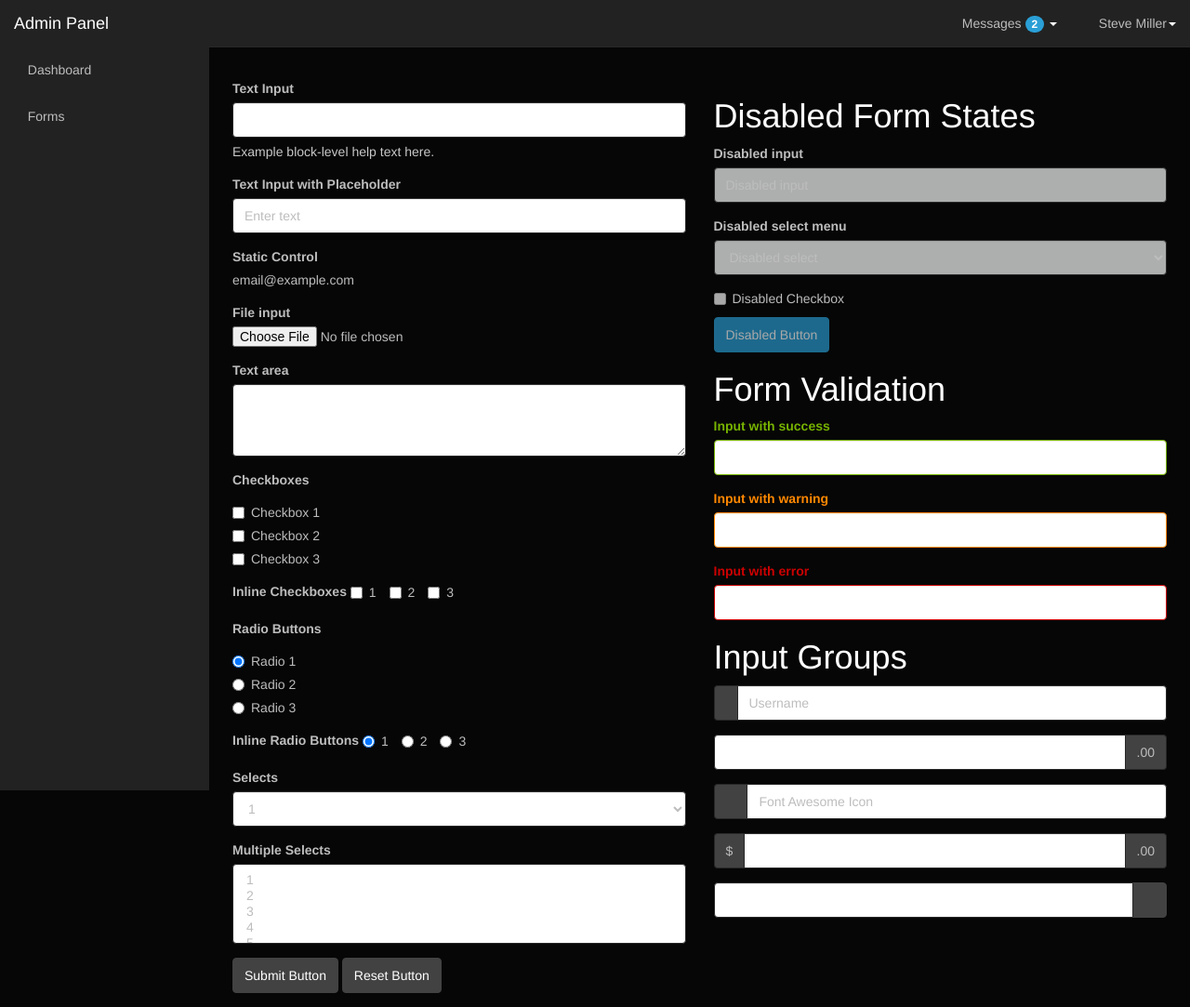
After one commit to BDGL-Hacks/Docker, a Django app: page /manager/create/ in a window 1280 px wide. The commit adds this page. Shown: the whole page at 93% size. Run offline with Django 3.2, Linux system fonts and the light colour scheme; some libraries are stand-ins or nearby versions; some web fonts are replaced.

Commit message:
Forms page up

```diff
--- a/docker/docker/urls.py
+++ b/docker/docker/urls.py
@@ -2,6 +2,7 @@ from django.conf.urls import patterns, include, url
 from django.contrib import admin
 from django.conf import settings
 from django.conf.urls.static import static
+from django.views.generic.base import RedirectView
 
 urlpatterns = patterns('',
     # Examples:
@@ -9,5 +10,7 @@ urlpatterns = patterns('',
     # url(r'^blog/', include('blog.urls')),
 
     url(r'^admin/', include(admin.site.urls)),
-    url(r'^$', include('manager.urls')),
-) + static(settings.STATIC_URL, document_root=settings.STATIC_ROOT)
+    url(r'^$', RedirectView.as_view(url='/manager', permanent=False)),
+    url(r'^manager/', include('manager.urls')),
+)
+#+ static(settings.STATIC_URL, document_root=settings.STATIC_ROOT)
--- a/docker/manager/templates/manager/base.html
+++ b/docker/manager/templates/manager/base.html
@@ -24,20 +24,20 @@
 	                    <span class="icon-bar"></span>
 	                    <span class="icon-bar"></span>
 	                </button>
-	                <a class="navbar-brand" href="index.html">Admin Panel</a>
+	                <a class="navbar-brand" href="{% url 'home' %}">Admin Panel</a>
 	            </div>
 	            <div class="collapse navbar-collapse navbar-ex1-collapse">
 	                <ul class="nav navbar-nav side-nav">
-	                    <li><a href="index.html"><i class="fa fa-bullseye"></i> Dashboard</a></li>
-	                    <li><a href="portfolio.html"><i class="fa fa-tasks"></i> Portfolio</a></li>
-	                    <li><a href="blog.html"><i class="fa fa-globe"></i> Blog</a></li>
-	                    <li><a href="signup.html"><i class="fa fa-list-ol"></i> SignUp</a></li>
-	                    <li><a href="register.html"><i class="fa fa-font"></i> Register</a></li>
-	                    <li><a href="timeline.html"><i class="fa fa-font"></i> Timeline</a></li>
-	                    <li class="selected"><a href="forms.html"><i class="fa fa-list-ol"></i> Forms</a></li>
-	                    <li><a href="typography.html"><i class="fa fa-font"></i> Typography</a></li>
-	                    <li><a href="bootstrap-elements.html"><i class="fa fa-list-ul"></i> Bootstrap Elements</a></li>
-	                    <li><a href="bootstrap-grid.html"><i class="fa fa-table"></i > Bootstrap Grid</a></li>
+	                    <li><a href="{% url 'home' %}"><i class="fa fa-bullseye"></i> Dashboard</a></li>
+	                    <!-- <li><a href="portfolio.html"><i class="fa fa-tasks"></i> Portfolio</a></li> -->
+	                    <!-- <li><a href="blog.html"><i class="fa fa-globe"></i> Blog</a></li> -->
+	                    <!-- <li><a href="signup.html"><i class="fa fa-list-ol"></i> SignUp</a></li> -->
+	                    <!-- <li><a href="register.html"><i class="fa fa-font"></i> Register</a></li> -->
+	                    <!-- <li><a href="timeline.html"><i class="fa fa-font"></i> Timeline</a></li> -->
+	                    <li><a href="{% url 'manager.views.create_image' %}"><i class="fa fa-list-ol"></i> Forms</a></li>
+	                    <!-- <li><a href="typography.html"><i class="fa fa-font"></i> Typography</a></li> -->
+	                    <!-- <li><a href="bootstrap-elements.html"><i class="fa fa-list-ul"></i> Bootstrap Elements</a></li> -->
+	                    <!-- <li><a href="bootstrap-grid.html"><i class="fa fa-table"></i > Bootstrap Grid</a></li>             -->
 	                </ul>
 	                <ul class="nav navbar-nav navbar-right navbar-user">
 	                    <li class="dropdown messages-dropdown">
--- /dev/null
+++ b/docker/manager/templates/manager/create_instance.html
@@ -0,0 +1,228 @@
+{% extends "manager/base.html" %}
+{% block title %}
+New Instance
+{% endblock %}
+{% block content %}
+<div class="row">
+    <div class="col-lg-6">
+
+        <form role="form">
+
+            <div class="form-group">
+                <label>Text Input</label>
+                <input class="form-control">
+                <p class="help-block">Example block-level help text here.</p>
+            </div>
+
+            <div class="form-group">
+                <label>Text Input with Placeholder</label>
+                <input class="form-control" placeholder="Enter text">
+            </div>
+
+            <div class="form-group">
+                <label>Static Control</label>
+                <p class="form-control-static">email@example.com</p>
+            </div>
+
+            <div class="form-group">
+                <label>File input</label>
+                <input type="file">
+            </div>
+
+            <div class="form-group">
+                <label>Text area</label>
+                <textarea class="form-control" rows="3"></textarea>
+            </div>
+
+            <div class="form-group">
+                <label>Checkboxes</label>
+                <div class="checkbox">
+                    <label>
+                        <input type="checkbox" value="">
+                        Checkbox  1
+                    </label>
+                </div>
+                <div class="checkbox">
+                    <label>
+                        <input type="checkbox" value="">
+                        Checkbox  2
+                    </label>
+                </div>
+                <div class="checkbox">
+                    <label>
+                        <input type="checkbox" value="">
+                        Checkbox  3
+                    </label>
+                </div>
+            </div>
+
+            <div class="form-group">
+                <label>Inline Checkboxes</label>
+                <label class="checkbox-inline">
+                    <input type="checkbox">
+                    1
+                </label>
+                <label class="checkbox-inline">
+                    <input type="checkbox">
+                    2
+                </label>
+                <label class="checkbox-inline">
+                    <input type="checkbox">
+                    3
+                </label>
+            </div>
+
+            <div class="form-group">
+                <label>Radio Buttons</label>
+                <div class="radio">
+                    <label>
+                        <input type="radio" name="optionsRadios" id="optionsRadios1" value="option1" checked>
+                        Radio  1
+                    </label>
+                </div>
+                <div class="radio">
+                    <label>
+                        <input type="radio" name="optionsRadios" id="optionsRadios2" value="option2">
+                        Radio  2
+                    </label>
+                </div>
+                <div class="radio">
+                    <label>
+                        <input type="radio" name="optionsRadios" id="optionsRadios3" value="option3">
+                        Radio  3
+                    </label>
+                </div>
+            </div>
+
+            <div class="form-group">
+                <label>Inline Radio Buttons</label>
+                <label class="radio-inline">
+                    <input type="radio" name="optionsRadiosInline" id="optionsRadiosInline1" value="option1" checked>
+                    1
+                </label>
+                <label class="radio-inline">
+                    <input type="radio" name="optionsRadiosInline" id="optionsRadiosInline2" value="option2">
+                    2
+                </label>
+                <label class="radio-inline">
+                    <input type="radio" name="optionsRadiosInline" id="optionsRadiosInline3" value="option3">
+                    3
+                </label>
+            </div>
+
+            <div class="form-group">
+                <label>Selects</label>
+                <select class="form-control">
+                    <option>1</option>
+                    <option>2</option>
+                    <option>3</option>
+                    <option>4</option>
+                    <option>5</option>
+                </select>
+            </div>
+
+            <div class="form-group">
+                <label>Multiple Selects</label>
+                <select multiple class="form-control">
+                    <option>1</option>
+                    <option>2</option>
+                    <option>3</option>
+                    <option>4</option>
+                    <option>5</option>
+                </select>
+            </div>
+
+            <button type="submit" class="btn btn-default">Submit Button</button>
+            <button type="reset" class="btn btn-default">Reset Button</button>
+
+        </form>
+
+    </div>
+    <div class="col-lg-6">
+        <h1>Disabled Form States</h1>
+
+        <form role="form">
+
+            <fieldset disabled>
+
+                <div class="form-group">
+                    <label for="disabledSelect">Disabled input</label>
+                    <input class="form-control" id="disabledInput" type="text" placeholder="Disabled input" disabled>
+                </div>
+
+                <div class="form-group">
+                    <label for="disabledSelect">Disabled select menu</label>
+                    <select id="disabledSelect" class="form-control">
+                        <option>Disabled select</option>
+                    </select>
+                </div>
+
+                <div class="checkbox">
+                    <label>
+                        <input type="checkbox">
+                        Disabled Checkbox
+                    </label>
+                </div>
+
+                <button type="submit" class="btn btn-primary">Disabled Button</button>
+
+            </fieldset>
+
+        </form>
+
+        <h1>Form Validation</h1>
+
+        <form role="form">
+
+            <div class="form-group has-success">
+                <label class="control-label" for="inputSuccess">Input with success</label>
+                <input type="text" class="form-control" id="inputSuccess">
+            </div>
+
+            <div class="form-group has-warning">
+                <label class="control-label" for="inputWarning">Input with warning</label>
+                <input type="text" class="form-control" id="inputWarning">
+            </div>
+
+            <div class="form-group has-error">
+                <label class="control-label" for="inputError">Input with error</label>
+                <input type="text" class="form-control" id="inputError">
+            </div>
+
+        </form>
+
+        <h1>Input Groups</h1>
+
+        <form role="form">
+            <div class="form-group input-group">
+                <span class="input-group-addon"> </span>
+                <input type="text" class="form-control" placeholder="Username">
+            </div>
+
+            <div class="form-group input-group">
+                <input type="text" class="form-control">
+                <span class="input-group-addon">.00</span>
+            </div>
+
+            <div class="form-group input-group">
+                <span class="input-group-addon"><i class="fa fa-eur"></i></span>
+                <input type="text" class="form-control" placeholder="Font Awesome Icon">
+            </div>
+
+            <div class="form-group input-group">
+                <span class="input-group-addon">$</span>
+                <input type="text" class="form-control">
+                <span class="input-group-addon">.00</span>
+            </div>
+
+            <div class="form-group input-group">
+                <input type="text" class="form-control">
+                <span class="input-group-btn">
+                    <button class="btn btn-default" type="button"><i class="fa fa-search"></i></button>
+                </span>
+            </div>
+
+        </form>
+    </div>
+</div>
+{% endblock %}
--- a/docker/manager/templates/manager/main_panel.html
+++ b/docker/manager/templates/manager/main_panel.html
@@ -1,4 +1,7 @@
 {% extends "manager/base.html" %}
+{% block title %}
+Home
+{% endblock %}
 {% block head %}
 <!-- you need to include the shieldui css and js assets in order for the charts to work -->
 <link rel="stylesheet" type="text/css" href="http://www.shieldui.com/shared/components/latest/css/shieldui-all.min.css" />
--- a/docker/manager/urls.py
+++ b/docker/manager/urls.py
@@ -4,4 +4,5 @@ from manager import views
 
 urlpatterns = patterns('',
     url(r'^$', views.home, name='home'),
+    url(r'^create/$', views.create_image, name='create'),
 )
--- a/docker/manager/views.py
+++ b/docker/manager/views.py
@@ -4,3 +4,6 @@ from django.http import HttpResponse
 # Create your views here.
 def home(request):
 	return render(request, 'manager/main_panel.html')
+
+def create_image(request):
+	return render(request, 'manager/create_instance.html')
```
Also changed, not shown: docker/manager/templates/manager/monitor_instances.html (added).
